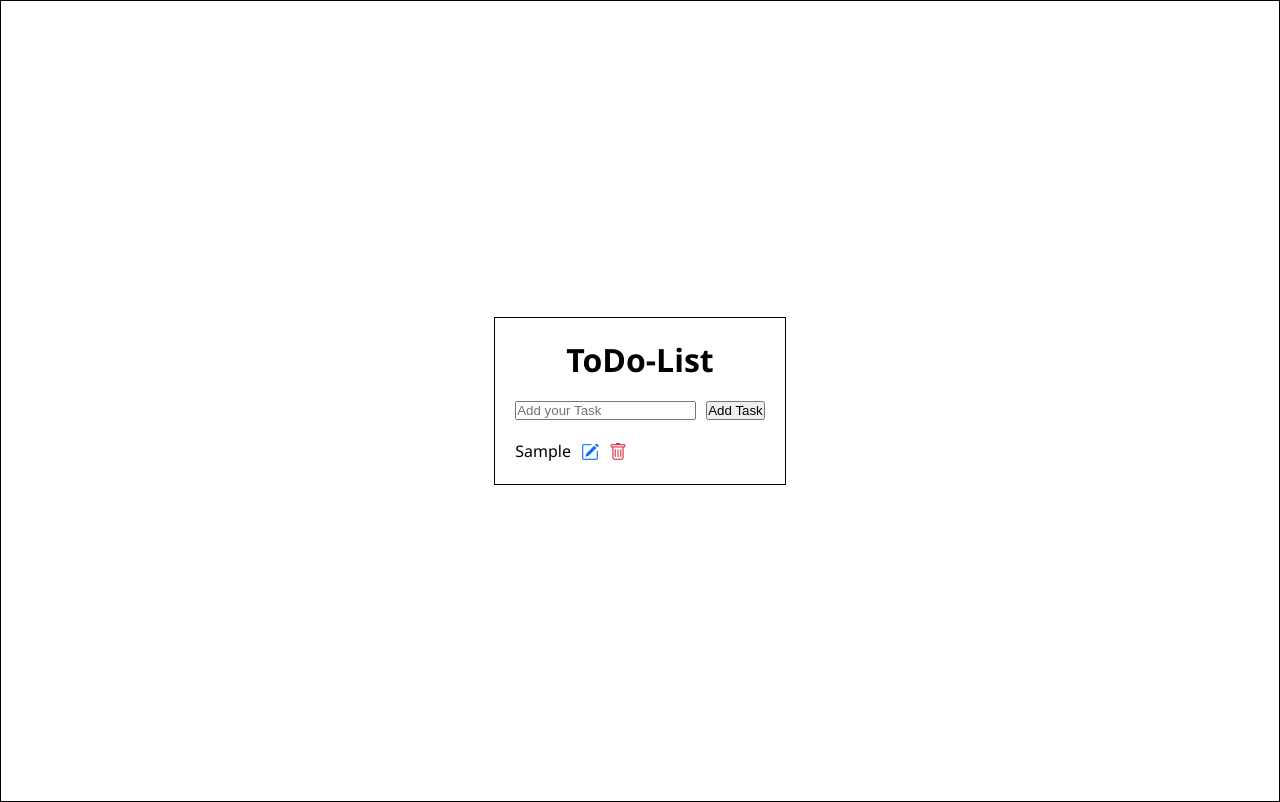
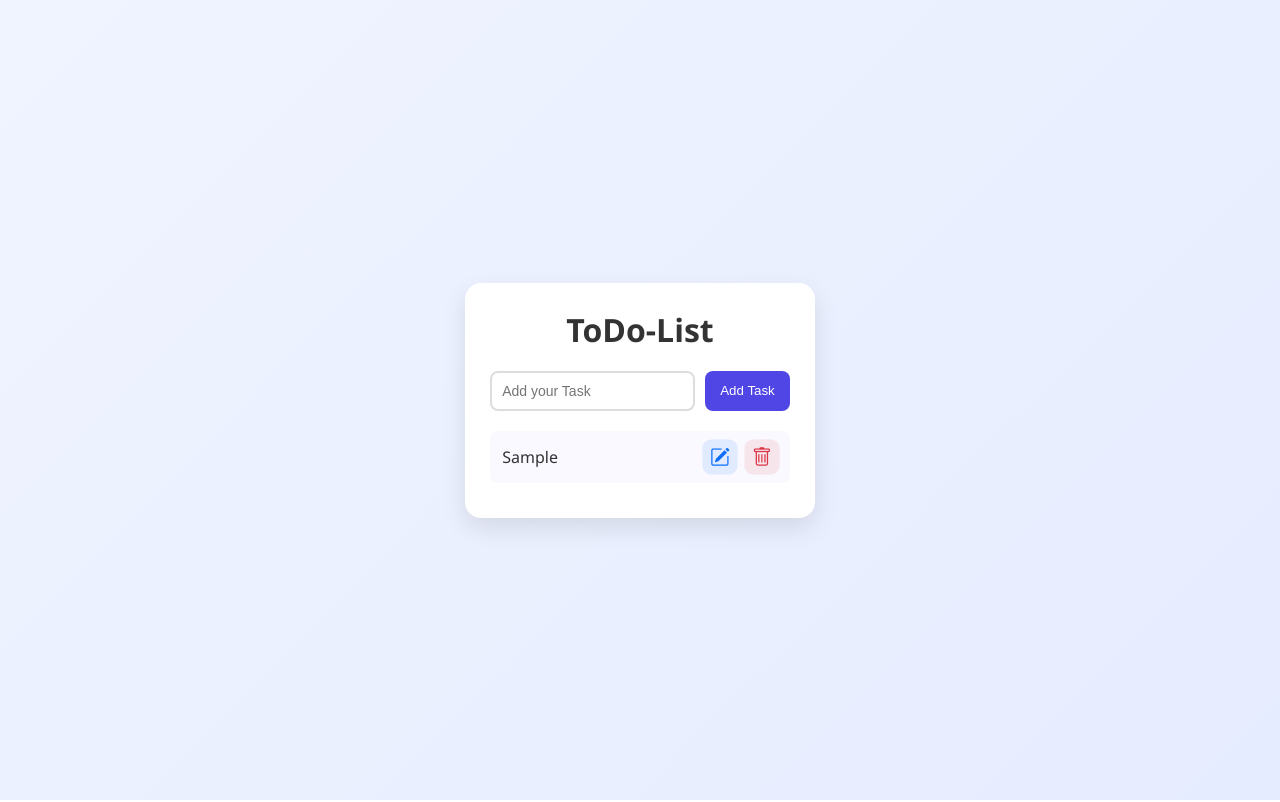
Before and after one commit to Not-soon123/SimpleReactToDoList, a React (Vite) app: page / in a window 1280 px wide. Both pictures are taken after typing "Sample" into the empty fields and a click on the button "Add Task". Built offline with nearby package versions, Linux system fonts and the light colour scheme.

Commit message:
Add somem styles css

```diff
--- a/src/component/Body.jsx
+++ b/src/component/Body.jsx
@@ -2,53 +2,50 @@ import { useState } from "react";
 import "./body.css";
 import "bootstrap-icons/font/bootstrap-icons.css";
 
-function Body(){
+function Body() {
   const [task, setTask] = useState("");
   const [taskList, setTaskList] = useState([]);
 
-   function addTask(){
-    if(task.trim() === "") return; // Prevent adding empty tasks)
+  function addTask() {
+    if (task.trim() === "") return;
     setTaskList([...taskList, task]);
     setTask("");
   }
 
-   function handleChange(e){
+  function handleChange(e) {
     setTask(e.target.value);
   }
 
-    return(
+  return (
     <div className="container">
       <h1>ToDo-List</h1>
+
       <div className="btn-input">
-                 <input type="text"
+        <input
+          type="text"
           placeholder="Add your Task"
           value={task}
-                   onChange={handleChange} />
-            <button className="button" onClick={addTask}>Add Task</button>
+          onChange={handleChange}
+        />
+
+        <button className="button" onClick={addTask}>
+          Add Task
+        </button>
       </div>
 
       <ul>
         {taskList.map((item, index) => (
-                    <li key={index} style={{ display: "flex", gap: "10px" }}>
+          <li key={index} className="task-item">
             <span>{item}</span>
-                        <i className="bi bi-pencil-square"
-                        style={{
-                                fontSize: "18px",
-                                cursor: "pointer",
-                                color: "#0d6efd"}}></i>
-                        <i className="bi bi-trash"
-                        style={{
-                                fontSize: "18px",
-                                cursor: "pointer",
-                                color: "#dc3545",
-                                fontWeight: "2px"
 
-        }}></i>
+            <i className="bi bi-pencil-square edit-icon"></i>
+
+            <i className="bi bi-trash delete-icon"></i>
           </li>
         ))}
       </ul>
     </div>
-     )
+  );
 }
 
 export default Body;
--- a/src/component/body.css
+++ b/src/component/body.css
@@ -1,38 +1,136 @@
-*{
-    margin: 0px;
-    padding: 0px;
+/* ===== RESET (important for consistency) ===== */
+* {
+  margin: 0;
+  padding: 0;
+  box-sizing: border-box;
 }
 
-body{
-    display: flex;
-    font-family: 'Segoe UI', Tahoma, Geneva, Verdana, sans-serif;
-    border: 1px solid black;
-    height: 100vh;
-    align-items: center;
-    justify-content: center;
+/* ===== BODY ===== */
+body {
+  font-family: "Segoe UI", Tahoma, Geneva, Verdana, sans-serif;
+  background: linear-gradient(135deg, #f0f4ff, #e6ecff);
+  display: flex;
+  justify-content: center;
+  align-items: center;
+  min-height: 100vh;
 }
 
-.container{
-    border: 1px solid black;
-    display: flex;
-    justify-content: center;
-    flex-direction: column;
-    padding: 20px;
+/* ===== MAIN CONTAINER ===== */
+.container {
+  width: 100%;
+  max-width: 420px;
+  background: #ffffff;
+  padding: 25px;
+  border-radius: 16px;
+  box-shadow: 0 10px 25px rgba(0, 0, 0, 0.1);
 }
 
-.container h1{
-    margin-bottom: 20px;
-    text-align: center;
+/* ===== TITLE ===== */
+.container h1 {
+  text-align: center;
+  margin-bottom: 20px;
+  color: #333;
 }
 
-.container ul li{
-    list-style: none;
+/* ===== INPUT + BUTTON ===== */
+.btn-input {
+  display: flex;
+  gap: 10px;
+  margin-bottom: 20px;
+}
+
+.btn-input input {
+  flex: 1;
+  padding: 10px;
+  border: 2px solid #ddd;
+  border-radius: 8px;
+  font-size: 14px;
+  transition: 0.3s;
+}
+
+.btn-input input:focus {
+  border-color: #4f46e5;
+  outline: none;
+}
+
+/* ===== BUTTON ===== */
+.button {
+  padding: 10px 15px;
+  background: #4f46e5;
+  color: white;
+  border: none;
+  border-radius: 8px;
+  cursor: pointer;
+  transition: 0.3s;
+}
+
+.button:hover {
+  background: #4338ca;
+}
+
+/* ===== TASK LIST ===== */
+ul {
+  list-style: none;
+}
+
+/* ===== EACH TASK ===== */
+.task-item {
+  display: flex;
+  justify-content: space-between;
+  align-items: center;
+  background: #f9f9ff;
+  padding: 10px 12px;
+  border-radius: 8px;
+  margin-bottom: 10px;
+  transition: 0.2s;
+  gap: 10px; /* controls space between ALL items */
+}
+
+.task-item:hover {
+  background: #eef2ff;
+}
+
+/* ===== TASK TEXT ===== */
+.task-item span {
+  flex: 1;
+  color: #333;
+}
+
+.edit-icon,
+.delete-icon {
+  display: flex;
+  align-items: center;
+  justify-content: center;
+
+  width: 32px;
+  height: 32px;
+
+  border-radius: 8px;
+  cursor: pointer;
+  transition: 0.2s;
+
+  font-size: 18px;
+  transform: scale(1.1); /* makes it feel thicker */
+}
+
+/* edit icon */
+.edit-icon {
+   color: #0d6efd;
+   background: rgba(13, 110, 253, 0.1);
 
 }
 
-.container .btn-input{
-    display: flex;
-    justify-content: center;
-    gap: 10px;
-    margin-bottom: 20px;
+
+.edit-icon:hover {
+  transform: scale(1.2);
 }
+
+/* delete icon */
+.delete-icon {
+    color: #dc3545;
+    background: rgba(220, 53, 69, 0.1);
+}
+
+.delete-icon:hover {
+  transform: scale(1.2);
+}
```
Lines whose indentation alone changed are shown as unchanged.
